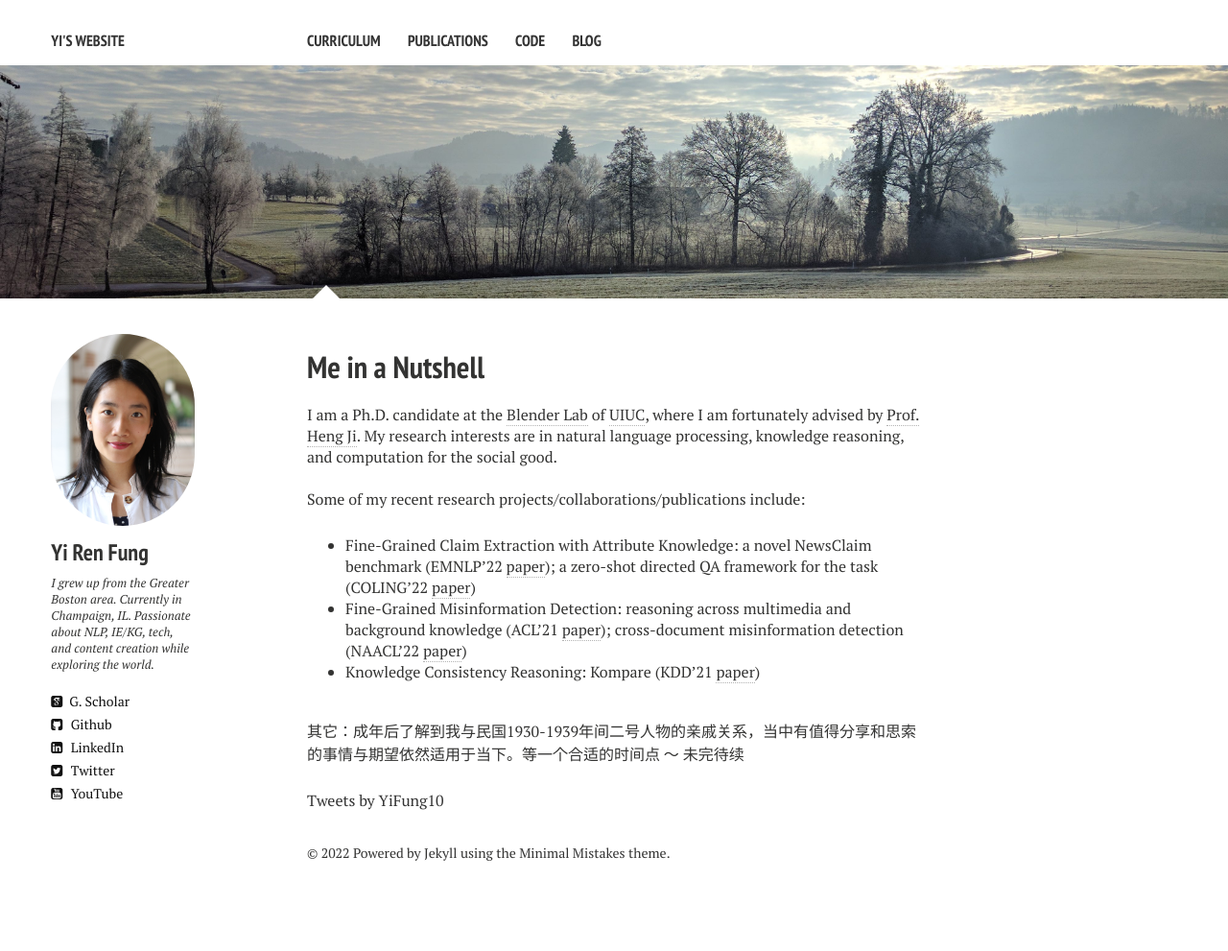
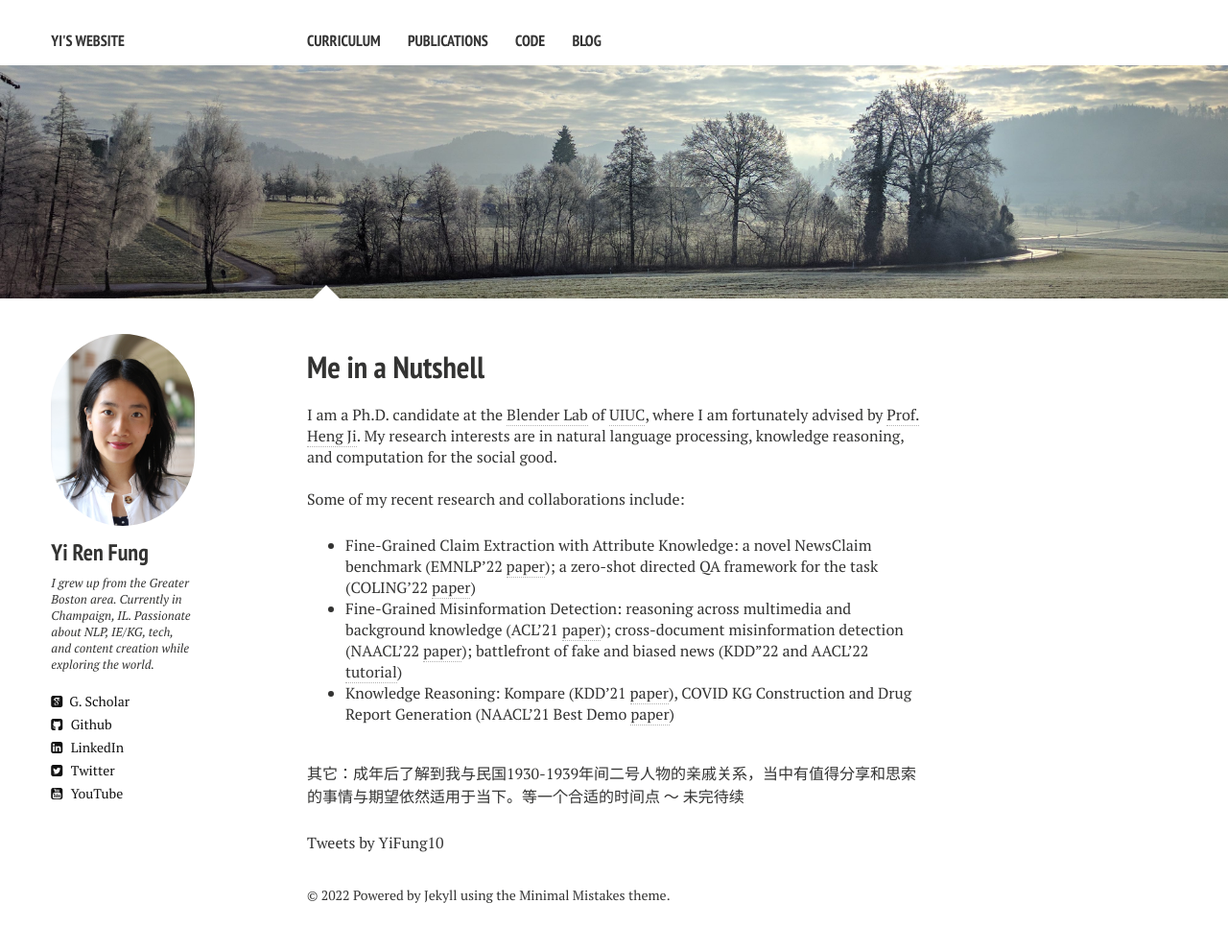
Before and after one commit to yrf1/yrf1.github.io, a Jekyll site: the page built from index.md, in a window 1280 px wide. Shown: the whole page at 96% size. Built offline with Jekyll 4.4.1, drawn with Linux system fonts in a browser that asks for light colours; nearby versions of some CDN libraries; comment, search, counter and statistics services are not loaded; before the commit the page ends 947 px from its top, so only the background shows below that.

Commit message:
updating front page

```diff
--- a/index.md
+++ b/index.md
@@ -9,10 +9,10 @@ image:
 
 I am a Ph.D. candidate at the <a href="https://blender.cs.illinois.edu/" target="_blank">Blender Lab</a> of <a href="https://cs.illinois.edu/" target="_blank">UIUC</a>, where I am fortunately advised by <a href="https://blender.cs.illinois.edu/hengji.html" target="_blank">Prof. Heng Ji</a>. My research interests are in natural language processing, knowledge reasoning, and computation for the social good.
 <br/><br/>
-Some of my recent research projects/collaborations/publications include:
+Some of my recent research and collaborations include:
 * Fine-Grained Claim Extraction with Attribute Knowledge: a novel NewsClaim benchmark (EMNLP'22 <a href="https://arxiv.org/abs/2112.08544" target="_blank">paper</a>); a zero-shot directed QA framework for the task (COLING'22 <a href="https://blender.cs.illinois.edu/paper/claimqa2022.pdf" target="_blank">paper</a>)
-* Fine-Grained Misinformation Detection: reasoning across multimedia and background knowledge (ACL'21 <a href="http://scholar.google.es/citations?user=eUae2K0AAAAJ" target="_blank">paper</a>); cross-document misinformation detection (NAACL'22 <a href="https://aclanthology.org/2022.naacl-main.40/" target="_blank">paper</a>)
-* Knowledge Consistency Reasoning: Kompare (KDD'21 <a href="https://dl.acm.org/doi/abs/10.1145/3447548.3467128" target="_blank">paper</a>)
+* Fine-Grained Misinformation Detection: reasoning across multimedia and background knowledge (ACL'21 <a href="http://scholar.google.es/citations?user=eUae2K0AAAAJ" target="_blank">paper</a>); cross-document misinformation detection (NAACL'22 <a href="https://aclanthology.org/2022.naacl-main.40/" target="_blank">paper</a>); battlefront of fake and biased news (KDD"22 and AACL'22 <a href="https://dl.acm.org/doi/abs/10.1145/3534678.3542615" target="_blank">tutorial</a>)
+* Knowledge Reasoning: Kompare (KDD'21 <a href="https://dl.acm.org/doi/abs/10.1145/3447548.3467128" target="_blank">paper</a>), COVID KG Construction and Drug Report Generation (NAACL'21 Best Demo <a href="https://aclanthology.org/2021.naacl-demos.8/" target="_blank">paper</a>)
 
 <br/>
 其它：成年后了解到我与民国1930-1939年间二号人物的亲戚关系，当中有值得分享和思索的事情与期望依然适用于当下。等一个合适的时间点 ～ 未完待续
```
